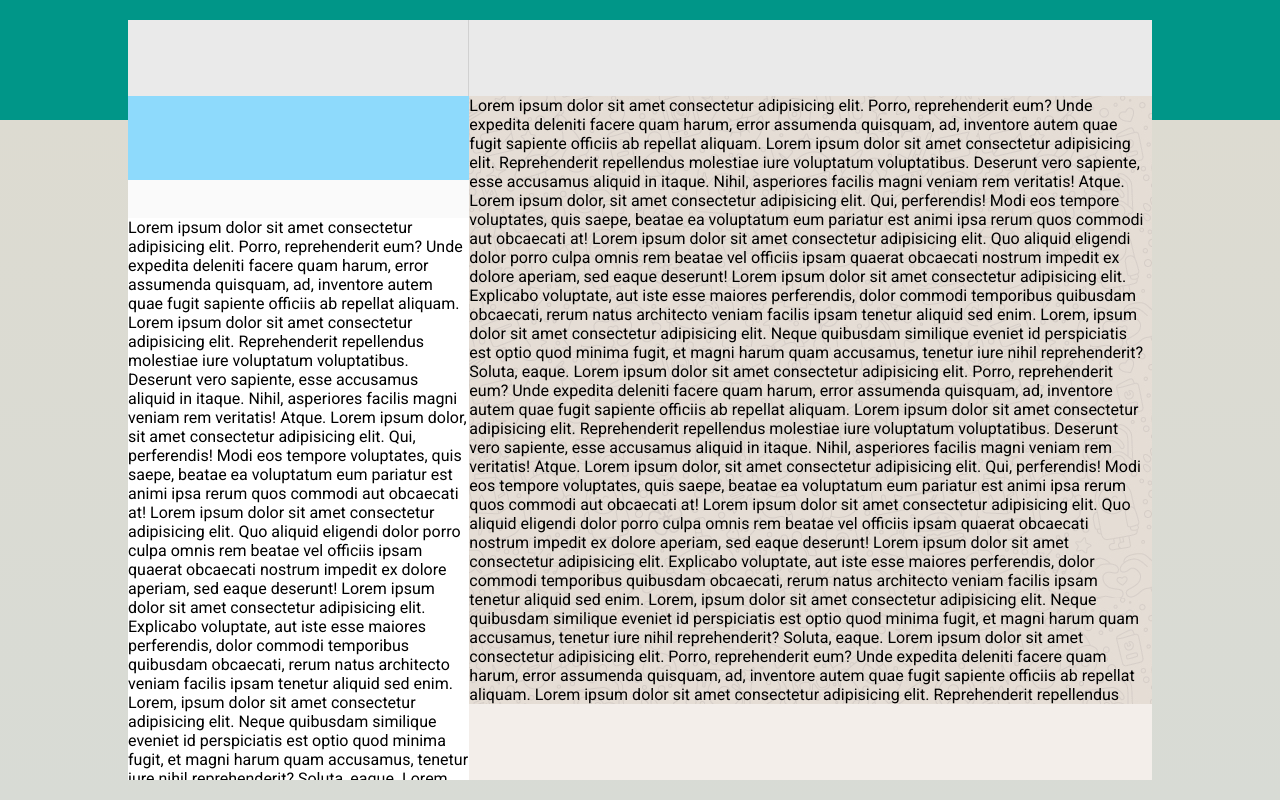
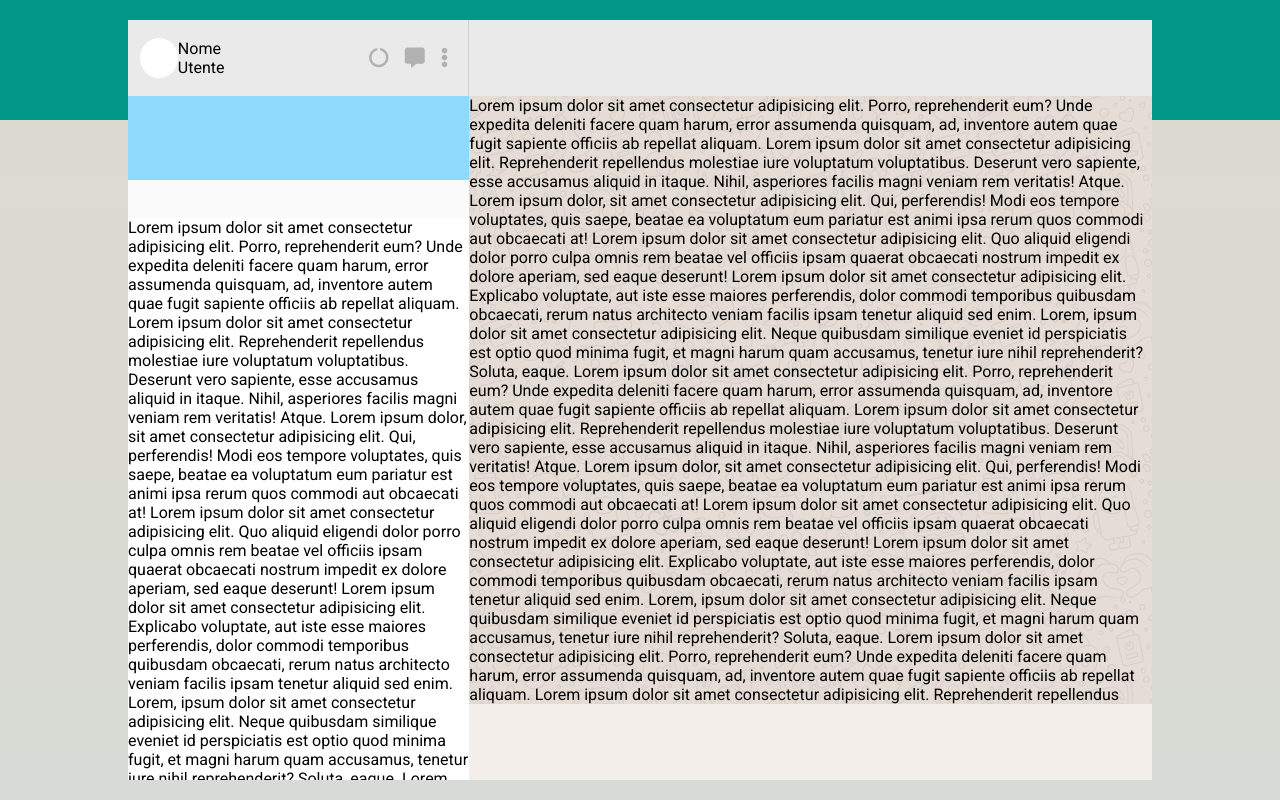
Before and after one commit to dalessio-federico/js-html-css-boolzap, a plain HTML site: page index.html in a window 1280 px wide. Drawn offline with nearby package versions, Linux system fonts and the light colour scheme.

Commit message:
impostazioni base header left

```diff
--- a/css/style.css
+++ b/css/style.css
@@ -16,6 +16,20 @@ body {
     background-image: linear-gradient(#009688 0vh, #009688 15vh, #dddbd1 15vh, #d8dbd5 100%);
 }
 /* FIne impostazioni body */
+
+/* impostazioni generiche utili */
+.circle_image {
+    border-radius: 50%;
+}
+
+/* da cancellare */
+.tmp {
+    width: 40px;
+    height: 40px;
+    background-color: white;
+}
+/* da cancellare */
+/* fine impostazioni generiche utili */
 
 /* Impostazioni wrapper */
 .wrapper {
@@ -41,10 +55,34 @@ body {
 
 /* impostazioni header */
 .left_header {
+    display: flex;
+    justify-content: space-between;
+    align-items: center;
+    padding: 0 12px;
     width: 100%;
     height: 10%;
     background-color: #eaeaea;
     border-right: 1px solid  #d1d1d1;
+}
+
+.user {
+    height: 100%;
+    width: 40%;
+    display: flex;
+    justify-content: space-around;
+    align-items: center;
+}
+
+.user_utility {
+    height: 100%;
+    display: flex;
+    justify-content: space-around;
+    align-items: center;
+}
+.user_utility i {
+    padding: 0 8px;
+    font-size: 20px;
+    color: #b1b1b1;
 }
 /* fine impostazioni header */
 
--- a/index.html
+++ b/index.html
@@ -15,7 +15,17 @@
     <div class="wrapper" id="app">
         <div class="left_container">
             <div class="left_header">
-
+                <div class="user">
+                    <div class="tmp circle_image">
+                        <!-- sono un immagine -->
+                    </div>
+                    <p>Nome Utente</p>
+                </div>
+                <div class="user_utility">
+                    <i class="fas fa-circle-notch"></i>
+                    <i class="fas fa-comment-alt"></i>
+                    <i class="fas fa-ellipsis-v"></i>
+                </div>
             </div>
             <div class="notification">
 
```
